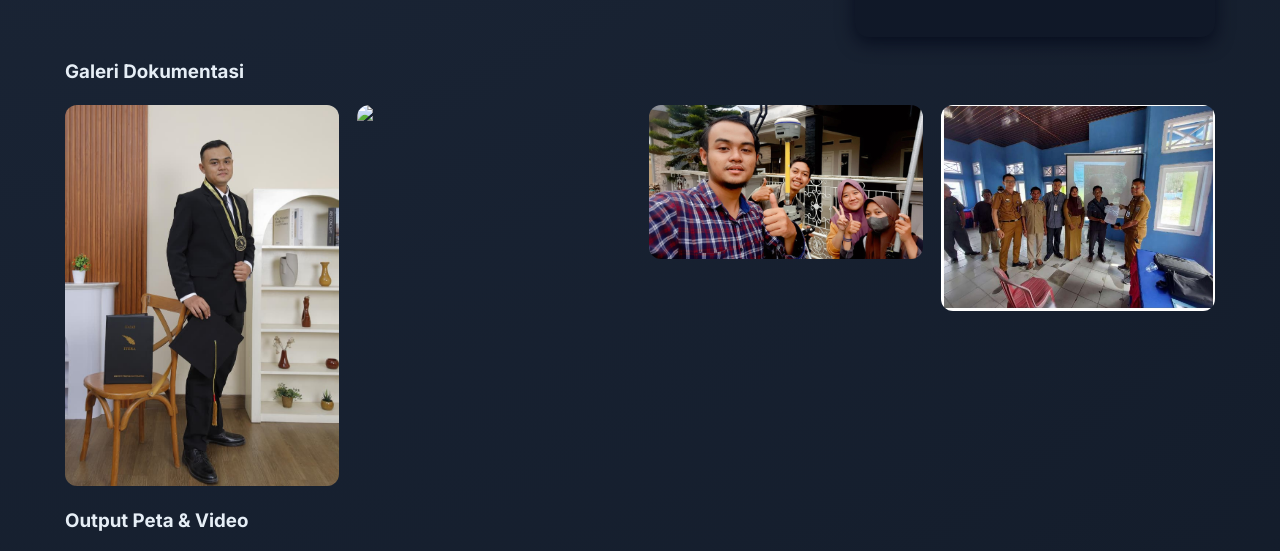
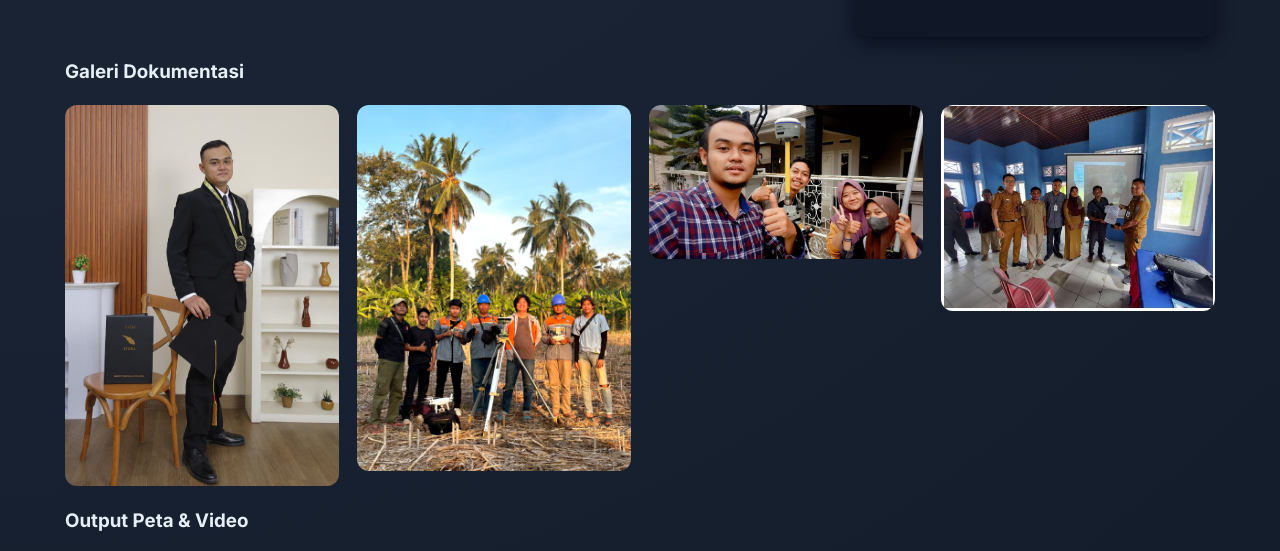
Before and after one commit to alvinkhoery/fixbanget, a plain HTML site: page index.html in a window 1280 px wide. Shown: the part 895-1446 px from the top of the page. Drawn offline with Linux system fonts and the light colour scheme; files whose address does not match are found by name.

Commit message:
Update index.html

```diff
--- a/index.html
+++ b/index.html
@@ -257,7 +257,7 @@
       <h3>Galeri Dokumentasi</h3>
       <div class="gallery">
         <img src="foto profil.jpeg" alt="Kegiatan PKM">
-        <img src="![image alt](https://github.com/alvinkhoery/fixbanget/blob/main/Drone.jpeg?raw=true)"Kegiatan Drone">
+        <img src="fixbanget/PKM.jpg"Kegiatan Drone">
         <img src="C:\Users\Somad Ahmad Sidik\Documents\Data Alvin\PTSL.jpg" alt="Pengukuran Tanah">
         <img src="C:\Users\Somad Ahmad Sidik\Documents\Data Alvin\MBKM.jpg" alt="Penetapan Batas">
       </div>
```
